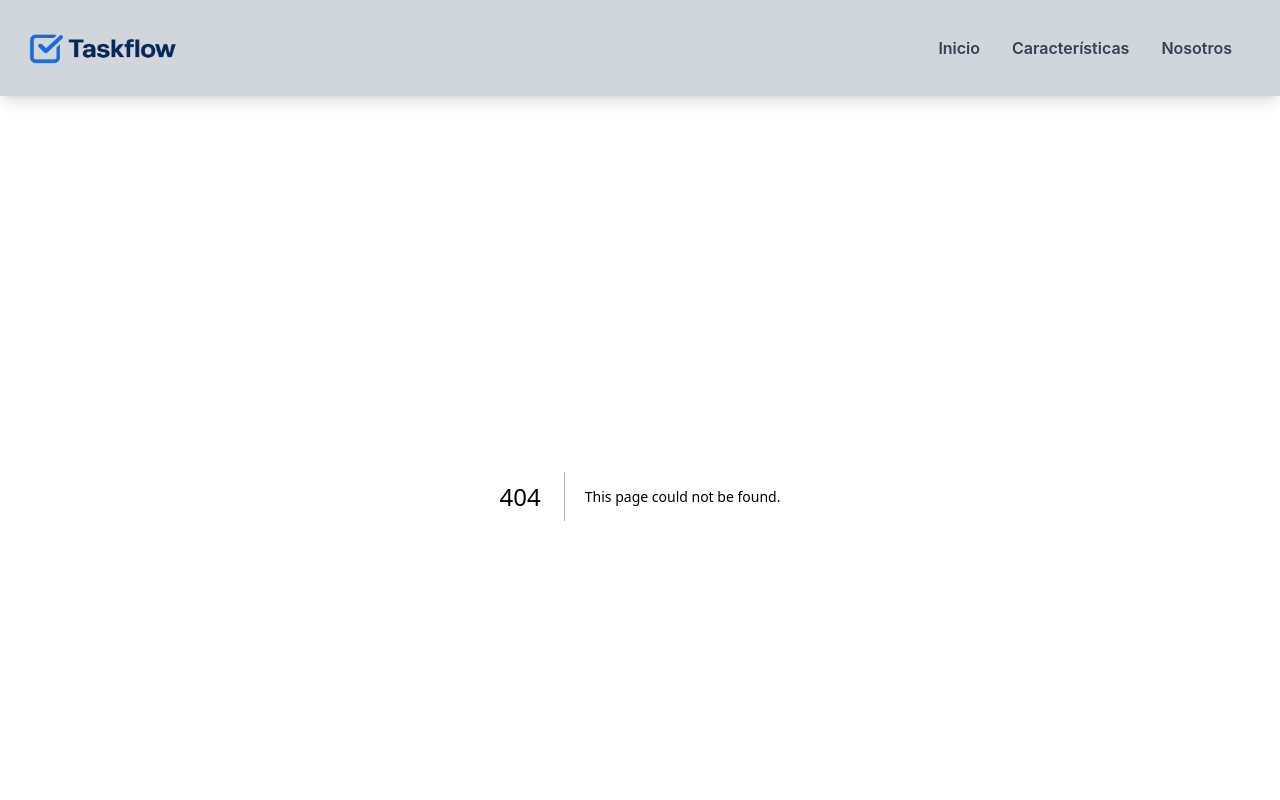
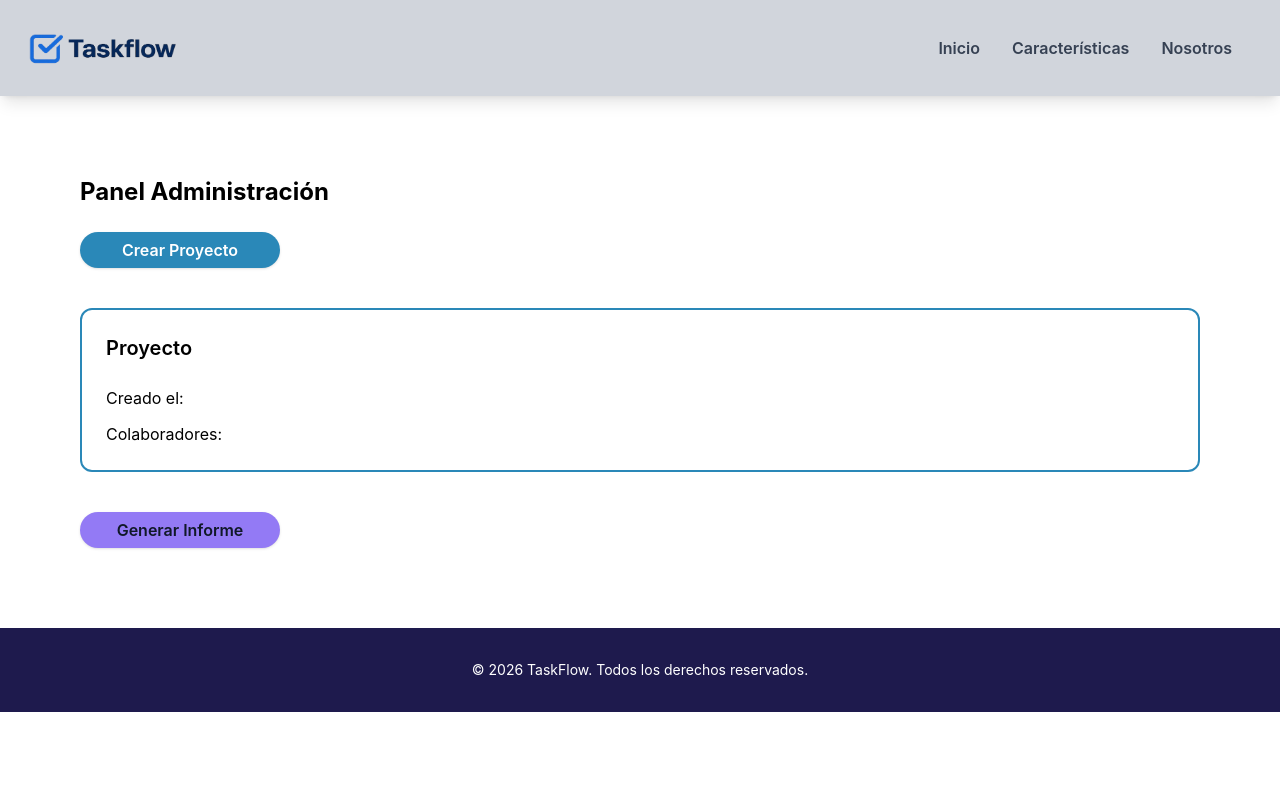
Before and after one commit to sopiombetti/Gestor_De_Proyectos, a Next.js app in the folder frontend/: page /admin in a window 1280 px wide. Before the commit this address had no page. Shown: the top 800 px of the page. Built offline with nearby package versions, Linux system fonts and the light colour scheme.

Commit message:
creacion panel admin

```diff
--- /dev/null
+++ b/frontend/pages/admin.tsx
@@ -0,0 +1,58 @@
+import { ApiGetProyecto } from "@/utils/api";
+import { useEffect, useState } from "react"
+
+export default function admin(){
+    const [proyecto, setProyecto] = useState({});
+    const[show, setShow] = useState(false);
+
+    useEffect(() => {
+        async function obtenerProyecto(){
+              try {
+                  const response = await ApiGetProyecto();
+
+                  if (!response.ok) {
+                    throw new Error("No se puede obtener el proyecto");
+                  }
+
+                  const data = await response.json();
+
+                  console.log(data);
+                  setProyecto(data);
+              }
+              catch (error) {
+                console.error(error);
+              }
+            }
+            obtenerProyecto();
+    }, []);
+
+    function handleCreate(){
+        setShow(true);
+    }
+
+  return(
+    <div className="flex flex-col m-20 space-y-10">
+        <div className="flex flex-col space-y-6">
+            <h1 className="font-bold text-2xl">Panel Administración</h1>
+            <button className="flex justify-center w-[200px] rounded-full bg-secondary px-3 py-1.5 font-semibold leading-6 text-white shadow-sm hover:bg-blue-400 focus-visible:outline focus-visible:outline-2 focus-visible:outline-offset-2 focus-visible:outline-indigo-600" onClick={handleCreate}>Crear Proyecto</button>
+        </div>
+        {show ? <div className="flex bg-gray-200 rounded-2xl p-6">
+            <form className="flex flex-col space-y-3">
+                <label>Título:</label>
+                <input className="bg-white rounded-md w-[500px] p-2" id="title" name="title" type="text" placeholder="Título"/>
+                <label>Descripción:</label>
+                <input className="bg-white rounded-md w-[500px] p-2" id="description" name="description" type="text" placeholder="Descripción"/>
+                <label>Subir archivo (.xls / .csv)</label>
+                <input className="bg-white rounded-md w-[500px] p-2" id="file" name="file" type="file"/>
+            </form>
+        </div> : <></>}
+        <div className="flex flex-col space-y-3 border border-2 rounded-xl border-secondary p-6">
+            <h2 className="text-xl font-semibold">Proyecto {proyecto.titulo}</h2>
+            <p>{proyecto.descripcion}</p>
+            <p>Creado el: {proyecto.fechaCreacion}</p>
+            <p>Colaboradores:</p>
+        </div>
+        <button className="flex justify-center w-[200px] rounded-full bg-primary px-3 py-1.5 font-semibold leading-6 text-gray-900 shadow-sm hover:bg-violet-400">Generar Informe</button>
+    </div>
+  )
+}
```
